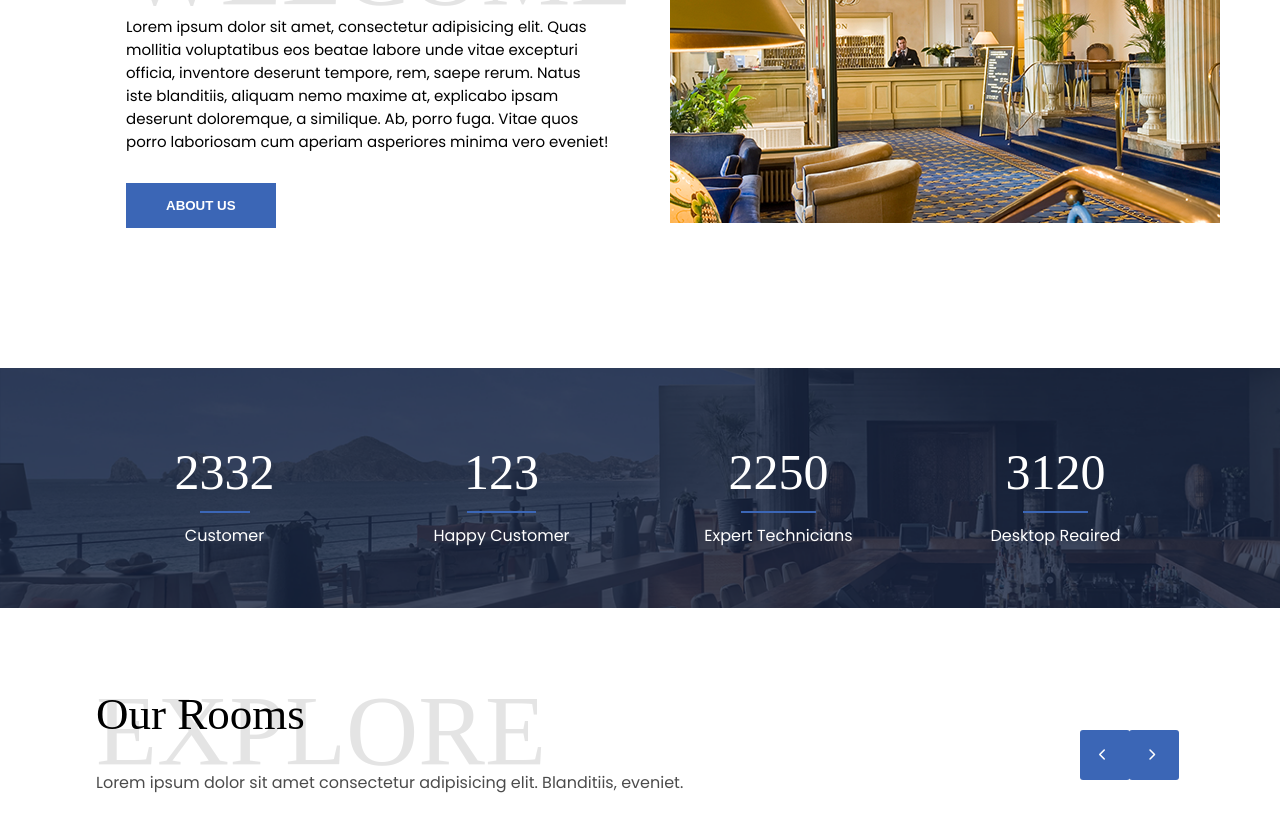
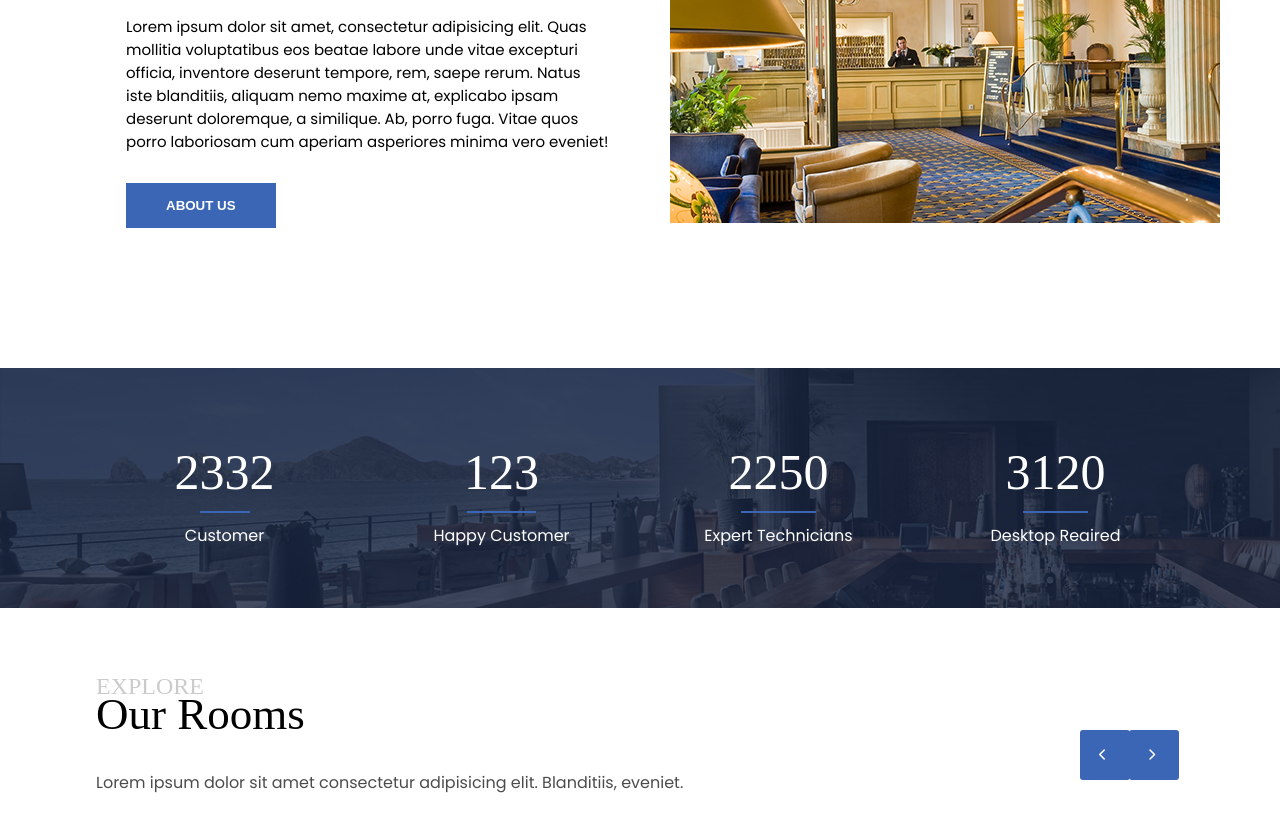
Before and after one commit to Dopex7/RK-Hotel-Using-html-css-js, a plain HTML site: page index.html in a window 1280 px wide. Shown: the part 1276-2092 px from the top of the page. Drawn offline with nearby package versions, Linux system fonts and the light colour scheme.

Commit message:
Update style.css

```diff
--- a/style.css
+++ b/style.css
@@ -252,9 +252,8 @@ h1{
 
 .heading h1 {
 
-    font-size: 100px;
     font-weight: 500;
-    opacity: 0.1;
+    opacity: 0.2;
     font-family: serif;
     position: absolute;
     top: -30px;
```
